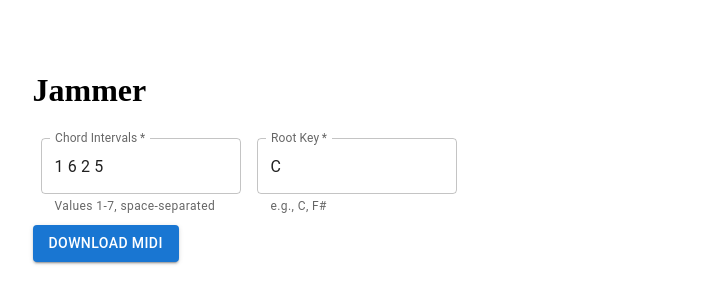
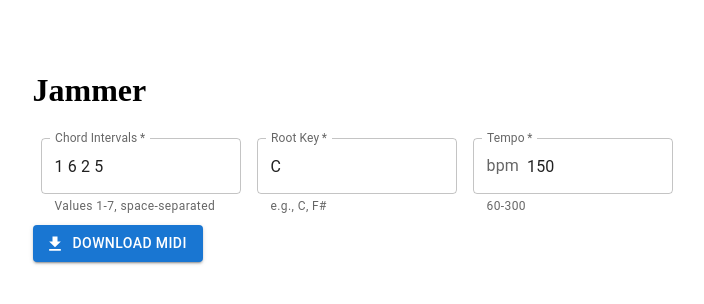
Before and after one commit to jackdreilly/jammer_web, a Next.js app: page / in a window 1280 px wide. Shown: the top 304 px of the page, without its empty margins (26-730 px from the left). Built offline with nearby package versions, Linux system fonts and the light colour scheme.

Commit message:
fix: tempo

```diff
--- a/package.json
+++ b/package.json
@@ -11,6 +11,7 @@
   "dependencies": {
     "@emotion/react": "^11.4.1",
     "@emotion/styled": "^11.3.0",
+    "@mui/icons-material": "^5.0.3",
     "@mui/material": "^5.0.3",
     "@types/downloadjs": "^1.4.2",
     "axios": "^0.22.0",
--- a/pages/index.tsx
+++ b/pages/index.tsx
@@ -1,4 +1,5 @@
-import { Box, Button, TextField } from "@mui/material";
+import DownloadIcon from "@mui/icons-material/Download";
+import { Box, Button, InputAdornment, TextField } from "@mui/material";
 import download from "downloadjs";
 import React, { useState } from "react";
 
@@ -7,6 +8,7 @@ const url = new URL("https://jammer-okdhwptp6q-ew.a.run.app");
 export default function Home() {
   const [progression, setProgression] = useState<string>("1 6 2 5");
   const [key, setKey] = useState<string>("C");
+  const [tempo, setTempo] = useState<string>("150");
   return (
     <div style={{ margin: "2%", padding: "2%" }}>
       <h1>Jammer</h1>
@@ -35,17 +37,31 @@ export default function Home() {
             onChange={({ target: { value } }) => setKey(value)}
             value={key}
           />
+          <TextField
+            required
+            id="outlined-required-tempo"
+            label="Tempo"
+            helperText="60-300"
+            onChange={({ target: { value } }) => setTempo(value)}
+            value={tempo}
+            InputProps={{
+              startAdornment: (
+                <InputAdornment position="start">bpm</InputAdornment>
+              ),
+            }}
+          />
         </div>
         <Button
+          startIcon={<DownloadIcon />}
           variant="contained"
           onClick={async () => {
             url.search = new URLSearchParams([
               ...progression.split(" ").map((x) => ["chord_numbers", x.trim()]),
               ["key", key],
+              ["tempo", tempo],
             ]).toString();
             const response = await fetch(url.toString());
             const blob = await response.blob();
-            console.log(response, blob);
             download(blob, "jammer.midi");
           }}
         >
```
Also changed, not shown: 1 other file (tests, documents, lock files or other folders).
